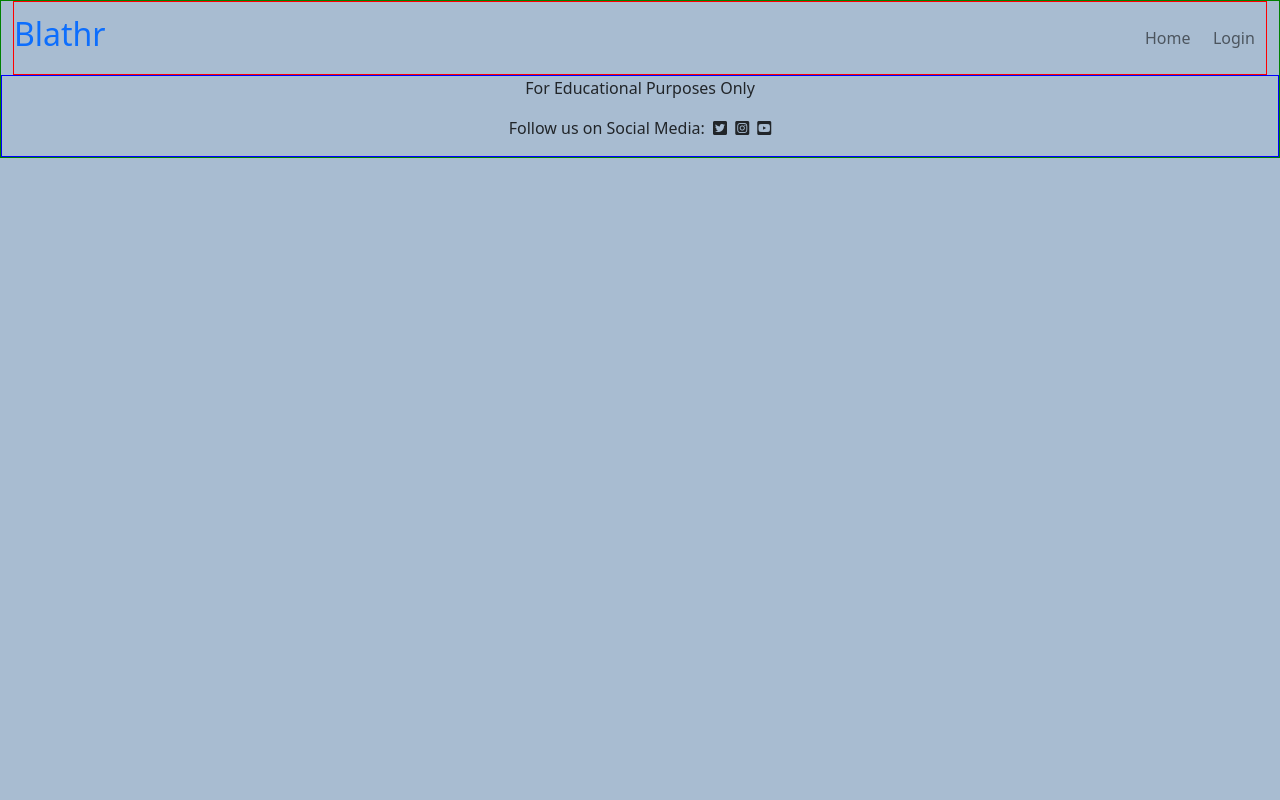
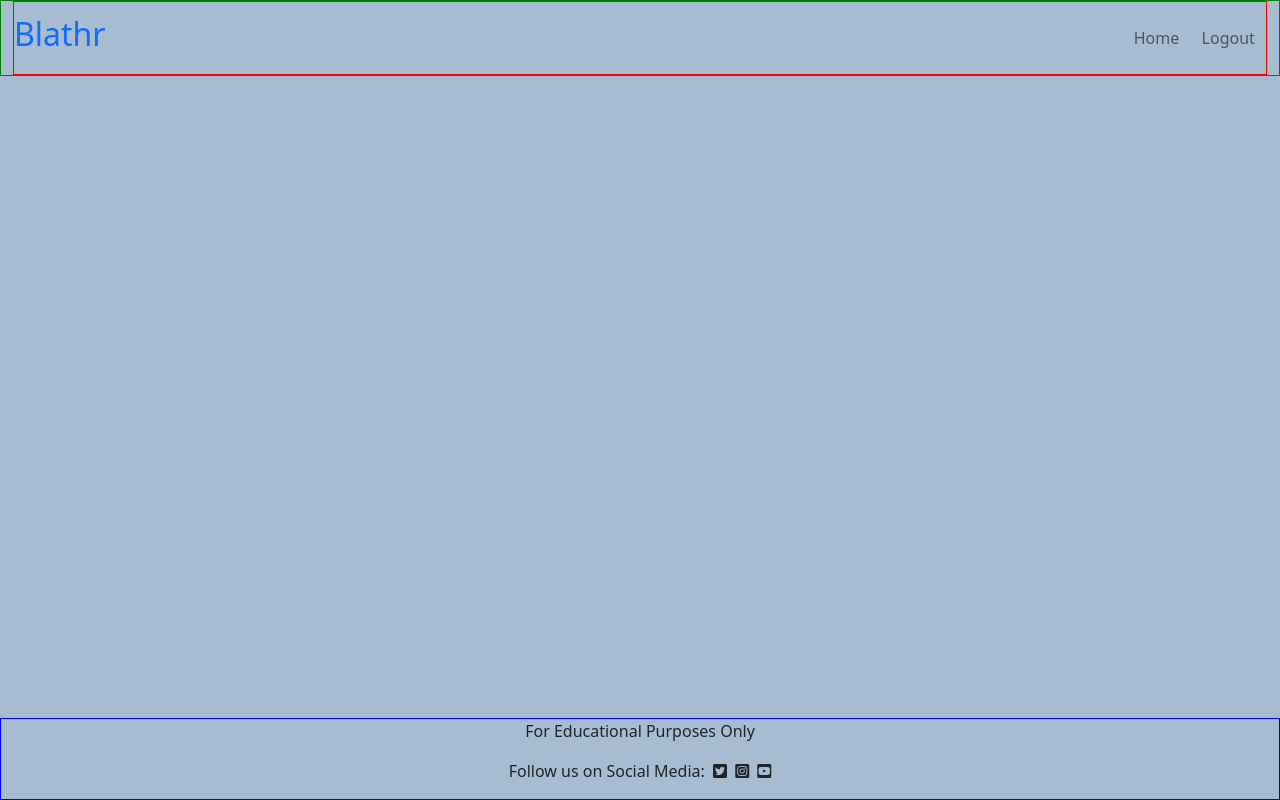
Before and after one commit to Code-Institute-Submissions/SamuelMasters-blathr_DecResub, a Django app: page / in a window 1280 px wide. Run offline with Django 3.2, Linux system fonts and the light colour scheme; data that the repository does not hold is empty.

Commit message:
Add conditional authentication links to base.html template

```diff
--- a/templates/base.html
+++ b/templates/base.html
@@ -22,14 +22,19 @@
 
 <body>
 
-    <header>
+    <header class="sticky-top">
         <div class="container-fluid">
             <nav class="navbar">
                 <!-- add a Bootstrap bg here -->
                 <h1 class="navbar-brand" id="navbar-logo"><a href="{% url 'home' %}">Blathr</a></h1>
                 <ul class="navbar-nav">
                     <li class="nav-item"><a href="{% url 'home' %}" class="nav-link">Home</a></li>
-                    <li class="nav-item"><a href="#" class="nav-link">Login</a></li>
+                    {% if user.is_authenticated %}
+                    <li class="nav-item"><a href="{% url 'account_login' %}" class="nav-link">Login</a></li>
+                    <li class="nav-item"><a href="{% url 'account_signup' %}" class="nav-link">Register</a></li>
+                    {% else %}
+                    <li class="nav-item"><a href="{% url 'account_logout' %}" class="nav-link">Logout</a></li>
+                    {% endif %}
                 </ul>
             </nav>
         </div>
@@ -42,7 +47,7 @@
         </div>
     </main>
 
-    <footer class="footer">
+    <footer class="footer fixed-bottom">
         <p class="text-center">
             For Educational Purposes Only
         </p>
```
